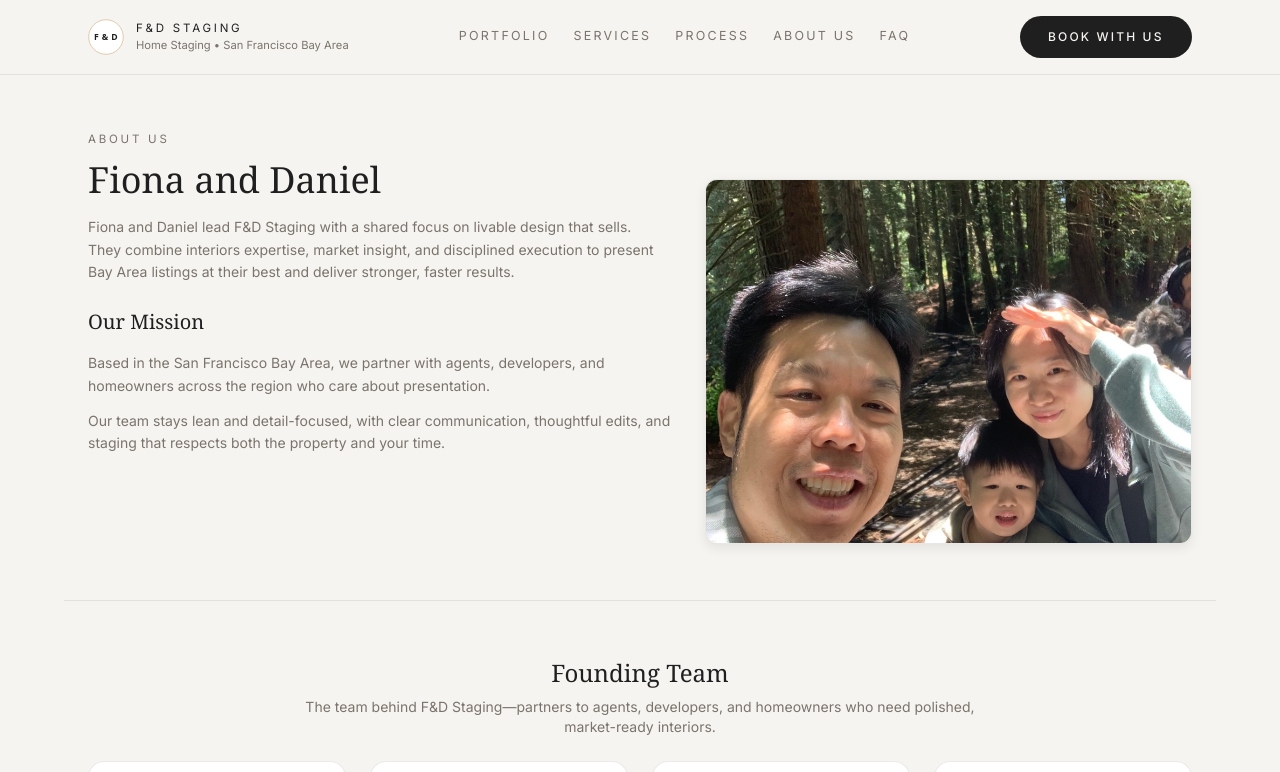
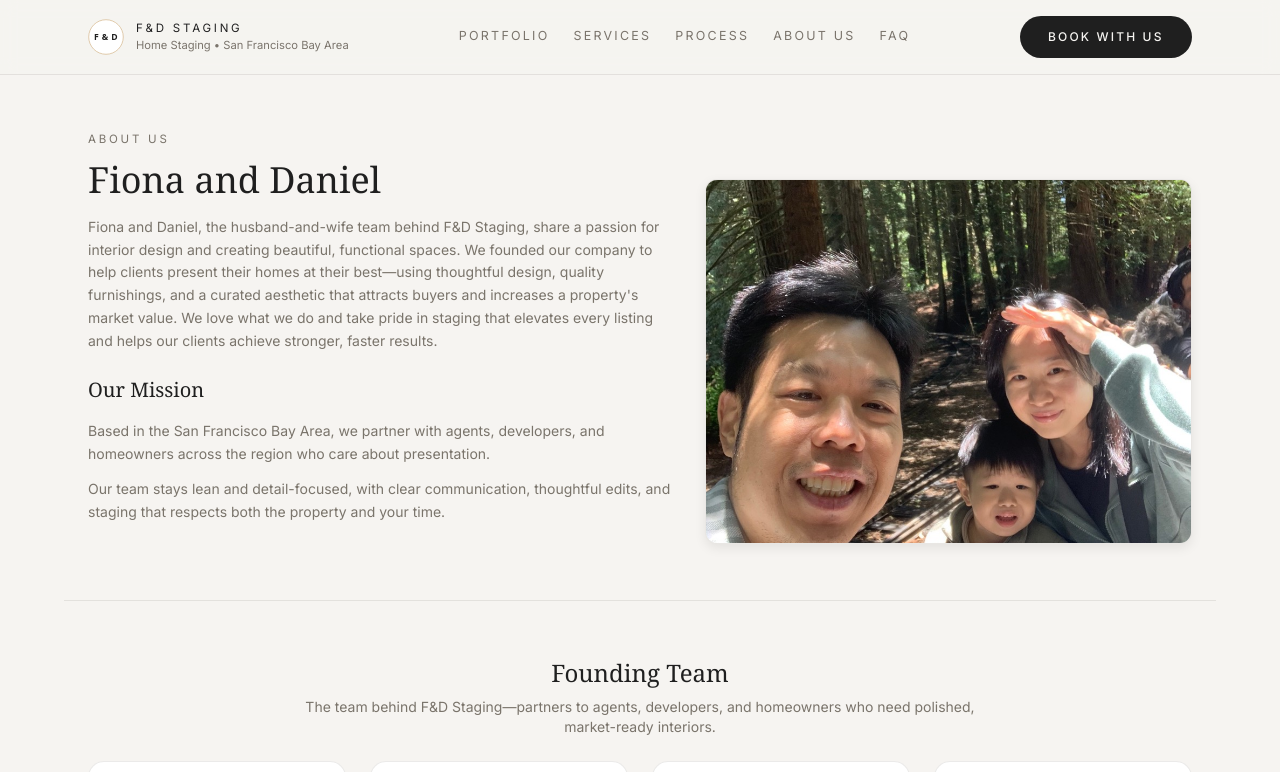
Before and after one commit to timothychengg/fd-staging, a Next.js app: page /about in a window 1280 px wide. Shown: the top 772 px of the page. Built offline with nearby package versions, Linux system fonts and the light colour scheme.

Commit message:
Revert Fiona and Daniel blurb to previous version

```diff
--- a/app/about/page.js
+++ b/app/about/page.js
@@ -39,10 +39,14 @@ export default function AboutPage() {
                 Fiona and Daniel
               </h1>
               <p className='max-w-xl text-sm leading-relaxed text-luxmuted'>
-                Fiona and Daniel lead F&amp;D Staging with a shared focus on
-                livable design that sells. They combine interiors expertise,
-                market insight, and disciplined execution to present Bay Area
-                listings at their best and deliver stronger, faster results.
+                Fiona and Daniel, the husband-and-wife team behind F&amp;D
+                Staging, share a passion for interior design and creating
+                beautiful, functional spaces. We founded our company to help
+                clients present their homes at their best—using thoughtful
+                design, quality furnishings, and a curated aesthetic that
+                attracts buyers and increases a property's market value. We love
+                what we do and take pride in staging that elevates every listing
+                and helps our clients achieve stronger, faster results.
               </p>
             </div>
             <div className='space-y-4 text-luxmuted'>
```
